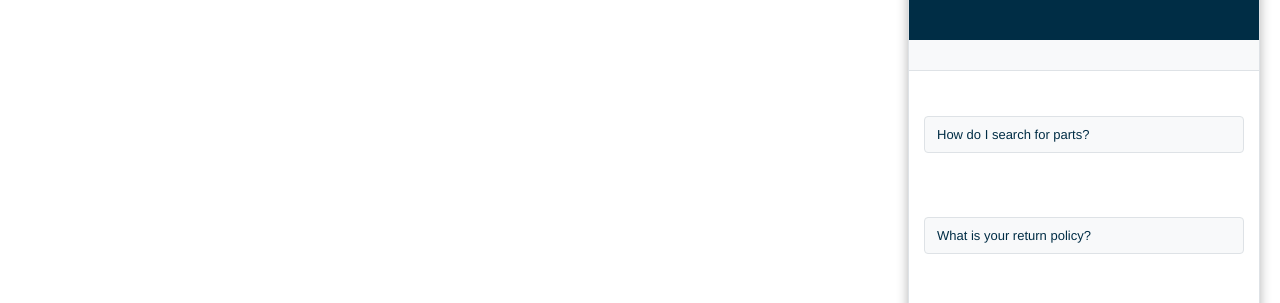
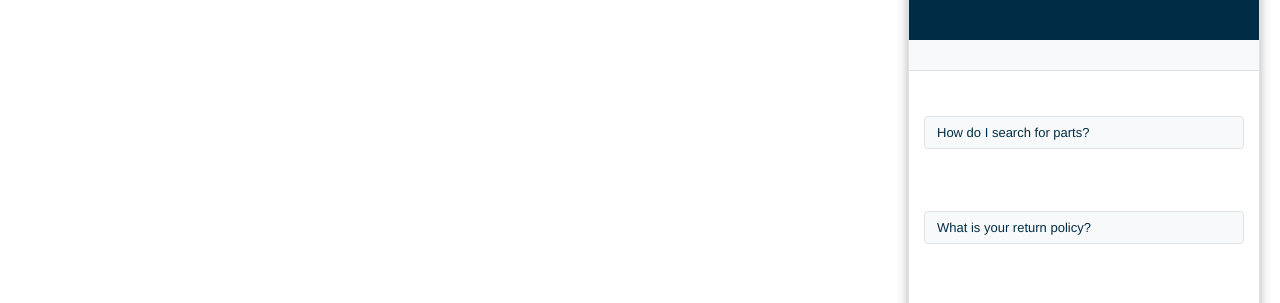
Before and after one commit to ataucuriaia/team-project-name, a plain HTML site: page index.html in a window 1280 px wide. Both pictures are taken after a click on the element 1230 px from the left and 750 px from the top of the page. Shown: the part 279-582 px from the top of the page. Drawn offline with Linux system fonts and the light colour scheme; no server answers.

Commit message:
New Test 6

```diff
--- a/style.css
+++ b/style.css
@@ -452,7 +452,7 @@ grid-area: 3 / 1 / 4 / 2;
   border-top: 1px solid #dee2e6;
   display: flex;
   flex-direction: column;
-  gap: 4px;
+  gap: 2px;
   flex-shrink: 0;
   max-height: 180px;
   overflow-y: auto;
@@ -460,7 +460,7 @@ grid-area: 3 / 1 / 4 / 2;
 }
 
 .faq-question {
-  padding: 10px 12px;
+  padding: 8px 12px;
   background-color: #f8f9fa;
   border: 1px solid #dee2e6;
   border-radius: 4px;
```
